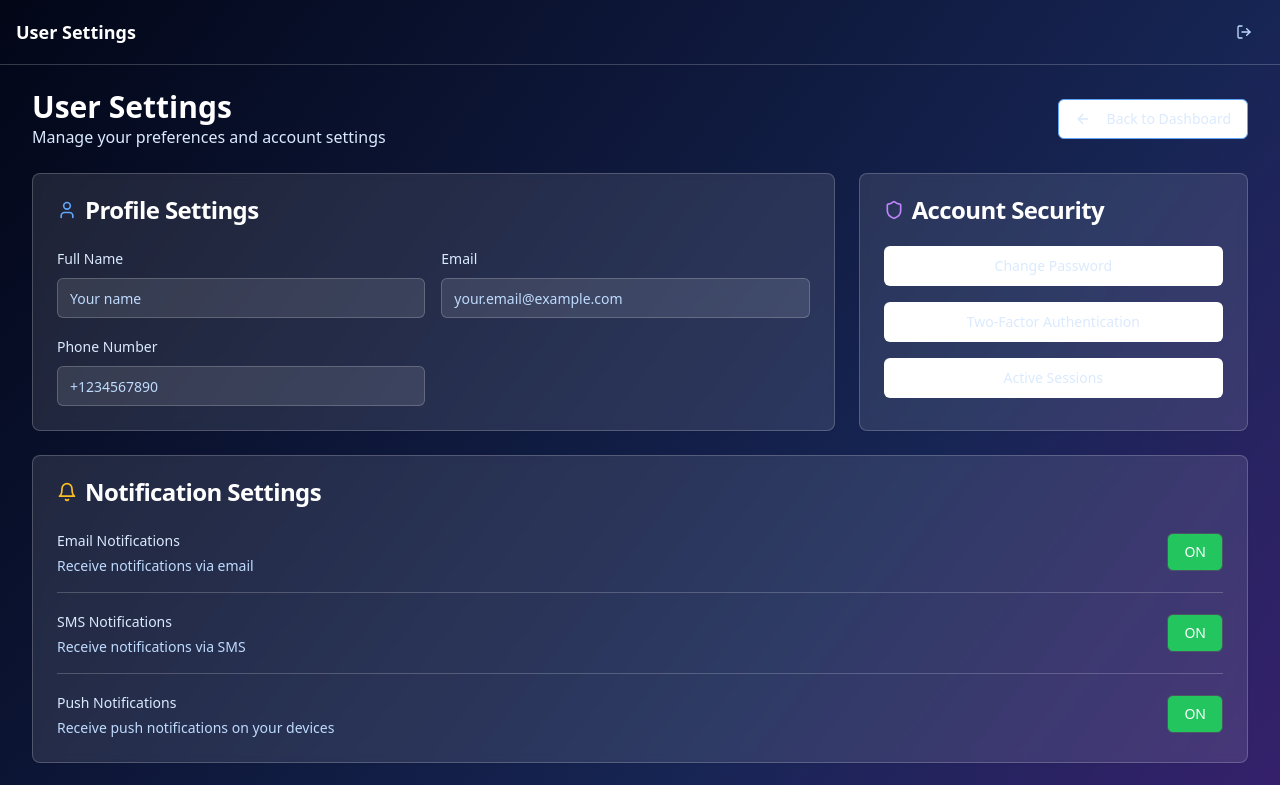
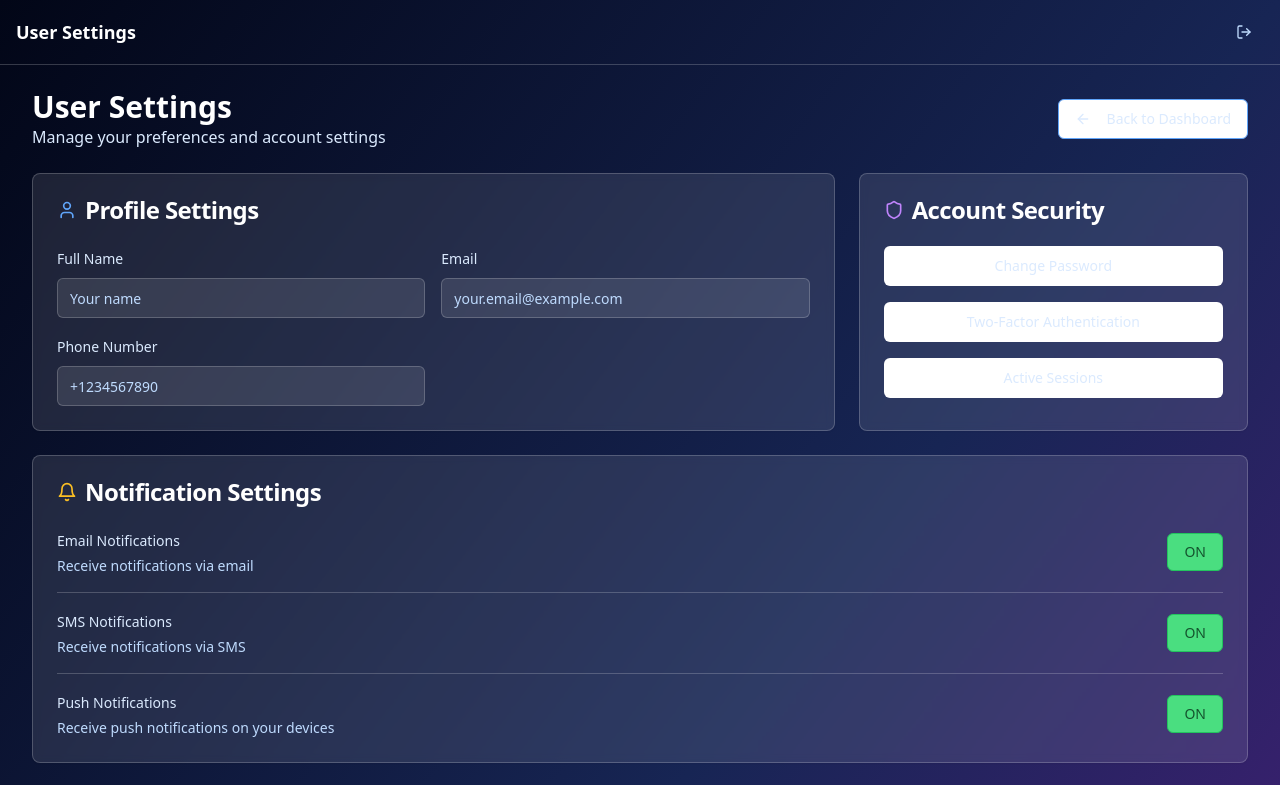
Before and after one commit to apresroc/tk-messaging, a React (Vite) app: page /settings in a window 1280 px wide. Shown: the top 785 px of the page. Built offline with nearby package versions, Linux system fonts and the light colour scheme.

Commit message:
[dyad] Updated toggle buttons with lighter red/green colors and matching border colors - wrote 1 file(s)

```diff
--- a/src/components/user/UserSettings.tsx
+++ b/src/components/user/UserSettings.tsx
@@ -136,10 +136,10 @@ const UserSettings = () => {
       </div>
       <button
         onClick={onToggle}
-        className={`px-4 py-2 text-sm font-medium rounded-md transition-colors border border-gray-600 ${
+        className={`px-4 py-2 text-sm font-medium rounded-md transition-colors ${
           isOn
-            ? 'bg-green-500 text-white'
-            : 'bg-red-500 text-white'
+            ? 'bg-green-400 text-green-900 border border-green-500'
+            : 'bg-red-400 text-red-900 border border-red-500'
         }`}
       >
         {isOn ? 'ON' : 'OFF'}
```
